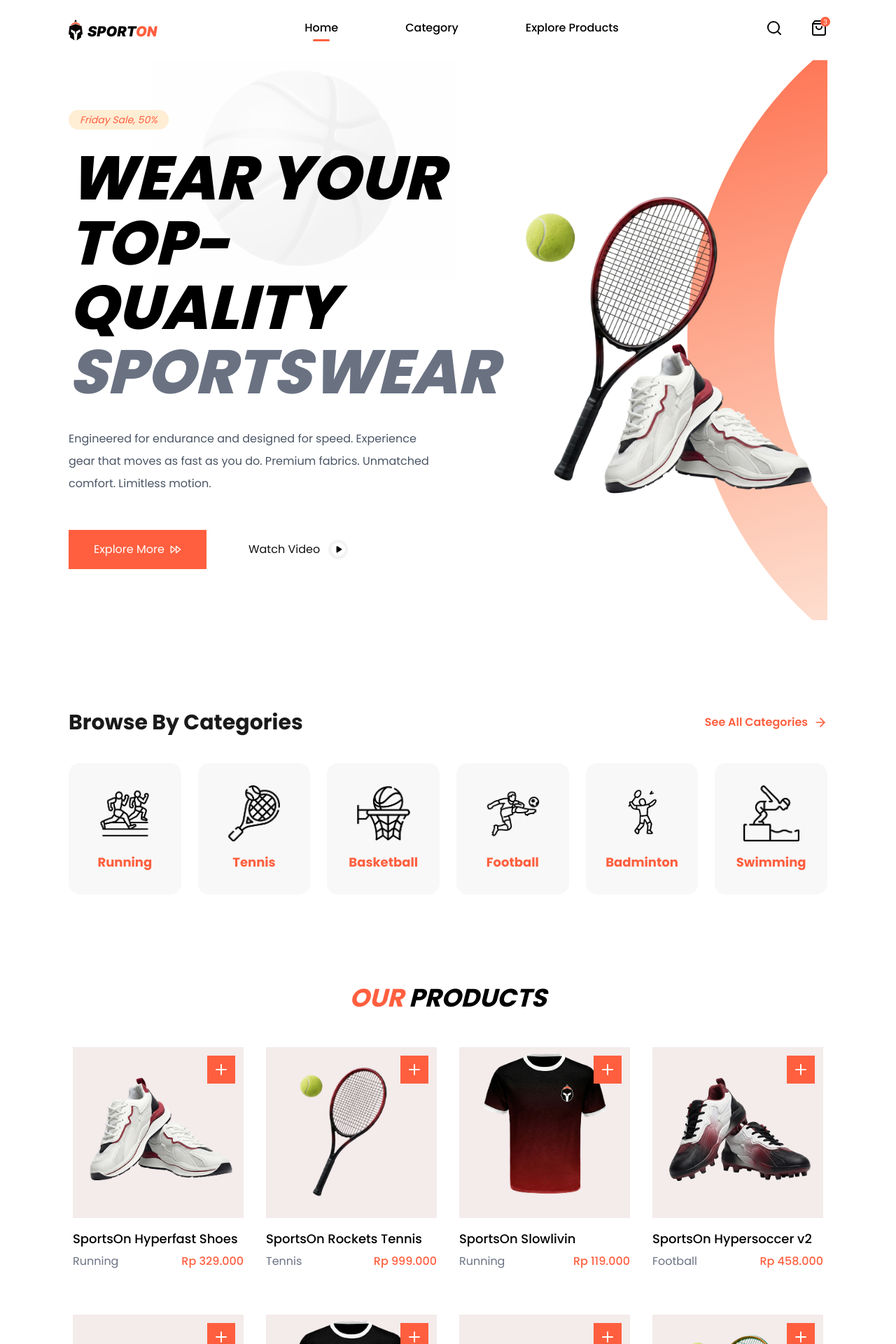
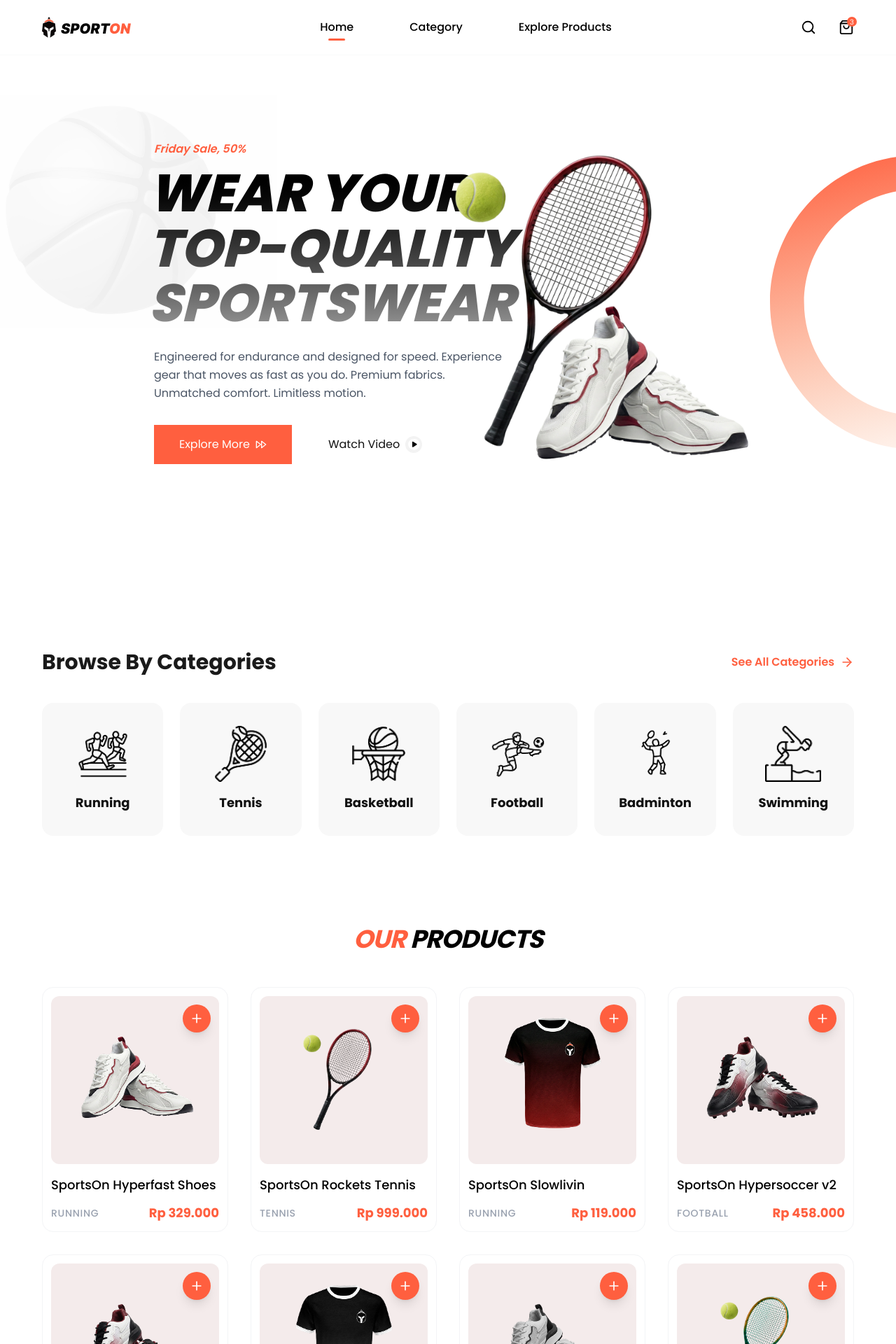
Before and after one commit to PlanetesHora/ecommerce-sport-web, a Next.js app: page / in a window 1280 px wide. Shown: the top 1920 px of the page at 70% size. Built offline with nearby package versions, Linux system fonts and the light colour scheme.

Commit message:
resolve overlapping elements and unify layout using custom container utility

```diff
--- a/app/(landing)/components/home/categories.tsx
+++ b/app/(landing)/components/home/categories.tsx
@@ -17,26 +17,28 @@ const CategoriesSection = () => {
       - Tambahkan mt-24 atau mt-32 untuk memberi jarak dari Hero.
       - Tambahkan px-4 atau px-[98px] agar sejajar dengan container atas.
     */
-    <section id="category-section" className="container mx-auto mt-32">
+    <section id="category-section" className="pagar-konten mt-20 lg:mt-32 mb-20">
 
       {/* PERBAIKAN 2: Gunakan items-end atau items-center agar teks sejajar dengan link */}
-      <div className="flex justify-between items-center mb-10">
-        <h2 className="font-bold text-3xl text-[#1A1A1A]">Browse By Categories</h2>
+      <div className="flex flex-col sm:flex-row justify-between items-start sm:items-center gap-4 mb-10">
+        <h2 className="font-bold text-2xl md:text-3xl text-[#1A1A1A]">Browse By Categories</h2>
 
         <Link
           href="#"
-          className="flex items-center gap-2 text-[#FF5F3F] font-semibold hover:underline transition-all"
+          className="group flex items-center gap-2 text-primary font-semibold hover:gap-4 transition-all duration-300"
         >
           <span>See All Categories</span>
-          <FiArrowRight size={20} />
+          <FiArrowRight size={20} className="transition-transform group-hover:translate-x-1"/>
         </Link>
       </div>
 
       {/* PERBAIKAN 3: Penyesuaian Grid Gap */}
-      <div className="grid grid-cols-2 md:grid-cols-3 lg:grid-cols-6 gap-6">
+      <div className="grid grid-cols-2 md:grid-cols-6 xl:grid-cols-6 gap-4 md:gap-6">
         {categoryList.map((category, index) => (
           <div
-            className="group rounded-2xl bg-[#F8F8F8] p-8 flex flex-col items-center justify-center transition-all duration-300 hover:bg-white hover:shadow-xl hover:-translate-y-2 cursor-pointer"
+            className="group rounded-2xl bg-[#F8F8F8] p-6 md:p-8 flex flex-col items-center justify-center
+                       transition-all duration-300 hover:bg-white hover:shadow-2xl hover:shadow-primary/10
+                       hover:-translate-y-2 cursor-pointer border border-transparent hover:border-primary/20"
             key={index}
           >
             <div className="relative w-20 h-20 mb-4">
@@ -47,7 +49,7 @@ const CategoriesSection = () => {
                 className="object-contain"
               />
             </div>
-            <div className="text-[#FF5F3F] font-bold text-lg text-center">
+            <div className="text-dark font-bold text-base md:text-lg text-center group-hover:text-primary transition-colors">
               {category.name}
             </div>
           </div>
--- a/app/(landing)/components/home/hero.tsx
+++ b/app/(landing)/components/home/hero.tsx
@@ -4,80 +4,73 @@ import Image from "next/image";
 
 const HeroSection = () => {
   return (
-    <section className="relative h-screen overflow-hidden">
-      {/* BACKGROUND BASKETBALL */}
+    // Gunakan min-h-screen agar kalau kontennya panjang, section-nya ikut memanjang
+    <section id="hero-section" className="pagar-konten relative min-h-screen flex items-center pt-28 lg:pt-0 overflow-hidden translate-y-8">
+
+      {/* Background Basketball dibuat lebih kecil & transparan agar tidak "penuh" */}
       <Image
         src="/images/img-basketball.png"
-        width={432}
-          height={423}
-          alt="image sporton"
-          className="grayscale absolute left-[120px] top-1/2-translate-y-1/2 opacity20 grayscale z-[1] pointer-events-none"/>
-      <div className="container mx-auto flex h-full items-center">
-        {/* LEFT */}
-        <div className="relative z-10 w-[55%]">
-          <div className="mb-6 inline-block rounded-full bg-orange-100 px-4 py-1 text-sm italic text-primary">
-            Friday Sale, 50%
-          </div>
+        width={460}
+        height={460}
+        alt="image sporton"
+        className="grayscale absolute left-0 top-1/4 opacity 20 pointer-events-none hidden md:block -translate-y-24 -translate-x-16"
+      />
 
-          {/* TITLE */}
-          <div className="max-w-[640px]">
-            <h1 className="font-extrabold italic text-[88px] leading-[1.05] text-black">
-              WEAR YOUR
-            </h1>
+      <div className="relative z-10 w-full flex flex-col lg:flex-row items-center justify-between gap-10">
 
-            <h1 className="font-extrabold italic text-[88px] leading-[1.05] text-gray-00">
-              TOP-QUALITY
-            </h1>
+        {/* SISI KIRI: TEKS */}
+        <div className="w-full lg:w-[55%]">
+          <div className="text-primary italic font-semibold mb-3 translate-x-40">Friday Sale, 50%</div>
 
-            <h1 className="font-extrabold italic text-[88px] leading-[1.05] text-gray-500">
-              SPORTSWEAR
-            </h1>
-          </div>
+          {/* PERUBAHAN UTAMA: Ukuran font diperkecil untuk layar menengah */}
+          <h1 className="font-extrabold italic leading-[1.05] bg-gradient-to-b from-black to-[#979797] bg-clip-text text-transparent
+            text-4xl       /* HP */
+            md:text-6xl    /* Tablet */
+            xl:text-[75px] /* Layar kamu (1272px) - diturunin dikit dari 80px biar lega */
+            2xl:text-[95px] /* Monitor Gede */
+          translate-x-38">
+            WEAR YOUR <br /> TOP-QUALITY <br /> SPORTSWEAR
+          </h1>
 
-          <p className="mt-8 max-w-[520px] leading-loose text-gray-600">
+          <p className="w-full md:w-5/6 mt-6 text-sm md:text-base leading-relaxed text-gray-600 translate-x-40">
             Engineered for endurance and designed for speed. Experience gear
             that moves as fast as you do. Premium fabrics. Unmatched comfort.
             Limitless motion.
           </p>
 
-          <div className="mt-12 flex items-center gap-6">
+          <div className="flex flex-wrap gap-4 mt-8 translate-x-40">
             <Button>
               Explore More <FiFastForward />
             </Button>
-
-            <Button variant="ghost" className="flex items-center gap-3">
+            <Button variant="ghost" className="flex items-center gap-2">
               Watch Video
-              <Image
-                src="/images/icon-play-video.svg"
-                alt="play video"
-                width={28}
-                height={28}
-              />
+              <Image src="/images/icon-play-video.svg" alt="icon playvideo" width={24} height={24} />
             </Button>
           </div>
         </div>
 
-        {/* RIGHT */}
-        <div className="relative w-[45%]">
+        {/* SISI KANAN: GAMBAR */}
+        <div className="relative w-full lg:w-[45%] flex justify-center lg:justify-end">
           <Image
             src="/images/img-hero.png"
-            width={760}
-            height={940}
-            alt="hero product"
-            className="absolute right-0 top-1/2 -translate-y-1/2 z-20"
+            width={700}
+            height={950}
+            alt="image sporton hero"
+            // Gambar dibatasi lebarnya agar tidak menabrak teks di layar < 1300px
+            className="w-full max-w-[320px] md:max-w-[420px] xl:max-w-[500px] h-auto z-20 relative -translate-x-32"
             priority
+          />
+
+          {/* Ornamen Lingkaran dibuat mengikuti ukuran gambar */}
+          <Image
+            src="/images/img-ornamen-hero.svg"
+            width={420}
+            height={420}
+            alt="ornament"
+            className="absolute -right-[300px] top-1/2 -translate-y-1/2 "
           />
         </div>
       </div>
-
-      {/* ORNAMENT */}
-      <Image
-        src="/images/img-ornament-hero.svg"
-        width={480}
-        height={480}
-        alt="ornament"
-        className="absolute right-[-280px] top-1/2 -translate-y-1/2 z-0"
-      />
     </section>
   );
 };
--- a/app/(landing)/components/home/products.tsx
+++ b/app/(landing)/components/home/products.tsx
@@ -56,33 +56,33 @@ const productList = [
 
 const ProductsSection = () => {
   return (
-    <section id="products-section" className="container mx-auto mt-32">
-      <h2 className="font-bold italic text-4xl text-center mb-11">
+    <section id="products-section" className="pagar-konten mt-20 lg:mt-32 mb-32">
+      <h2 className="font-bold italic text-3xl md:text-4xl text-center mb-12 uppercase tracking-tight">
         <span className="text-primary">OUR </span>PRODUCTS
       </h2>
-      <div className="grid grid-cols-4 gap-5">
+      <div className="grid grid-cols-1 sm:grid-cols-2 lg:grid-cols-4 xl:grid-cols-4 gap-6 md:gap-8">
         {productList.map((product, index) => (
           <Link
             href="#"
             key={index}
-            className="p-1.5 bg-white hover:drop-shadow-xl duration-300"
+            className="group block p-3 bg-white rounded-2xl border border-gray-100 transition-all duration-300 hover:drop-shadow-xl  hover:shadow-primary/5 hover:-translate-y-1"
           >
-            <div className="bg-primary-light aspect-square w-full flex justify-center items-center relative">
+            <div className="bg-primary-light rounded-xl aspect-square w-full flex justify-center items-center relative overflow-hidden">
               <Image
                 src={`/images/products/${product.imgUrl}`}
                 alt={product.name}
                 width={300}
                 height={300}
-                className="aspect-square object-contain"
+                className="aspect-square object-contain p-6 transition-transform duration-500 group-hover:scale-110"
               />
-              <Button className="w-10 h-10 p-2! absolute right-3 top-3 ">
-                <FiPlus size={24} />
+              <Button className="w-10 h-10 p-0! absolute right-3 top-3 rounded-full opacity-100 group-hover:opacity-100 transition-opacity duration-300 shadow-lg">
+                <FiPlus size={20} />
               </Button>
             </div>
             <h3 className="font-medium text-lg mb-1.5 mt-4">{product.name}</h3>
-            <div className="flex justify-between mb-8">
-              <div className="text-gray-500">{product.category}</div>
-              <div className="font-medium text-primary">
+            <div className="flex justify-between items-center mt-3">
+              <div className="text-gray-400 text-sm font-medium uppercase tracking-wider">{product.category}</div>
+              <div className="font-bold text-lg text-primary">
                 {Intl.NumberFormat("id-ID", {
                   style: "currency",
                   currency: "IDR",
--- a/app/(landing)/components/layouts/header.tsx
+++ b/app/(landing)/components/layouts/header.tsx
@@ -4,28 +4,29 @@ import { FiSearch, FiShoppingBag } from "react-icons/fi";
 
 const Header = () => {
   return (
-    <header>
-      <div className="flex justify-between gap-10 container mx-auto py-7">
+    <header className="fixed top-0 left-0 w-full z-50 bg-white/95 backdrop-blur-sm border-b border-gray-50">
+      <div className="pagar-konten flex items-center justify-between py-4 md:py-6">
         <Image
           src="/images/logo.svg"
           alt="sporton logo"
           width={127}
           height={30}
+          className="w-[100px] md:w-[127px] h-auto"
         />
-        <nav className="flex gap-24 font-medium">
+        <nav className="hidden md:flex items-center gap-6 lg:gap-12 xl:gap-20 font-medium text-sm lg:text-base">
           <Link
             href="#"
             className="relative after:content-[''] after:block after:bg-primary after:rounded-full after:h-[3px] after:w-1/2 after:absolute after:left-1/2 after:-translate-x-1/2 after:translate-y-1"
           >
             Home
           </Link>
-          <Link href="#">Category</Link>
-          <Link href="#">Explore Products</Link>
+          <Link href="#" className="hover:text-primary transition-colors whitespace-nowrap">Category</Link>
+          <Link href="#" className="hover:text-primary transition-colors whitespace-nowrap">Explore Products</Link>
         </nav>
-        <div className="flex gap-10">
-          <FiSearch size={24} />
+        <div className="flex items-center gap-4 md:gap-8">
+          <FiSearch size={22} />
           <div className="relative">
-            <FiShoppingBag size={24} />
+            <FiShoppingBag size={22} />
             <div className="bg-primary rounded-full w-3.5 h-3.5 absolute -top-1 -right-1 text-[10px] text-white text-center">
               3
             </div>
--- a/app/globals.css
+++ b/app/globals.css
@@ -7,7 +7,7 @@
   --primary-light: #f4ebeb;
 }
 
-@theme inline {
+@theme {
   --color-dark: var(--dark);
   --color-dark-alternate: var(--dark-alternate);
   --color-primary: var(--primary);
@@ -15,23 +15,51 @@
   --font-poppins: var(--font-poppins);
 }
 
-html {
-  overflow-x: hidden;
+/* --- INI KUNCI BIAR GAK MEPET --- */
+.pagar-konten {
+  width: 100%;
+  max-width: 1440px;
+  margin-left: auto;
+  margin-right: auto;
+  padding-left: 1rem;  /* Jarak HP */
+  padding-right: 1rem;
 }
 
-body {
-  min-height: 100vh;
-  padding-left: 1.5rem;
-  padding-right: 1.5rem;
+/* Jarak aman di layar Laptop (< 1300px) */
+@media (min-width: 1024px) {
+  .pagar-konten {
+    padding-left: 60px; /* Dikurangi dari 98px biar gak terlalu sesak di layar kecil */
+    padding-right: 60px;
+  }
+}
+
+/* Jarak aman di layar Desktop Gede (> 1440px) */
+@media (min-width: 768px) {
+  .pagar-konten {
+    padding-left: 2.5rem; /* Jarak Tablet */
+    padding-right: 2.5rem;
+  }
 }
 
 @media (min-width: 1024px) {
-  body {
-    padding-left: 98px;
+  .pagar-konten {
+    padding-left: 60px; /* Jarak Laptop kamu (1272px) */
+    padding-right: 60px;
+  }
+}
+
+@media (min-width: 1440px) {
+  .pagar-konten {
+    padding-left: 98px; /* Jarak Monitor Gede */
     padding-right: 98px;
   }
 }
 
+html {
+  overflow-x: hidden;
+  scroll-behavior: smooth;
+}
+
 * {
-  @apply font-poppins;
+  font-family: var(--font-poppins), sans-serif;
 }
```
Also changed, not shown: app/(landing)/components/layouts/footer.tsx (+23 -20 lines), public/images/img-ornamen-hero.svg (added), public/images/img-ornament-hero.svg (deleted).
